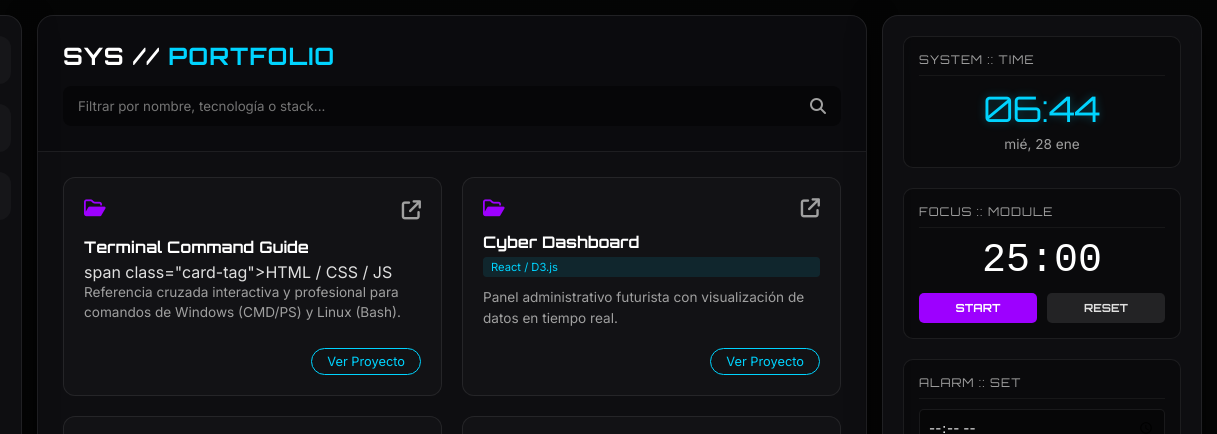
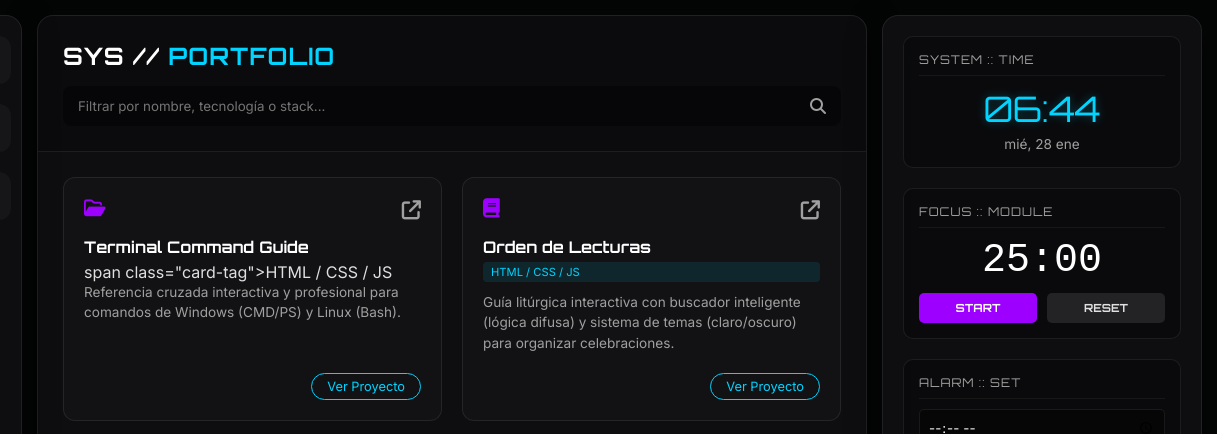
Before and after one commit to LucasMolina707/Digital-Portfolio, a plain HTML site: page index.html in a window 1280 px wide. Shown: the top 434 px of the page, 63-1280 px from the left. Drawn offline with Linux system fonts and the light colour scheme.

Commit message:
lecturas

```diff
--- a/index.html
+++ b/index.html
@@ -424,6 +424,20 @@
                             <p class="card-body">Referencia cruzada interactiva y profesional para comandos de Windows (CMD/PS) y Linux (Bash).</p>
 
                             <a href="https://command.inglucas.com.co/" target="_blank" rel="noopener noreferrer" class="card-btn">Ver Proyecto</a>
+                    </article>
+
+                    <article class="project-card" data-tags="html css js utility">
+                      <div class="card-head">
+                      <i class="fa-solid fa-book card-icon"></i>
+                      <a href="https://lecturas.inglucas.com.co/" target="_blank" rel="noopener noreferrer">
+                      <i class="fa-solid fa-arrow-up-right-from-square card-link"></i>
+                      </a>
+                      </div>
+                      <h3 class="card-title">Orden de Lecturas</h3>
+                      <span class="card-tag">HTML / CSS / JS</span>
+                      <p class="card-body">Guía litúrgica interactiva con buscador inteligente (lógica difusa) y sistema de temas (claro/oscuro) para organizar celebraciones.</p>
+
+                      <a href="https://lecturas.inglucas.com.co/" target="_blank" rel="noopener noreferrer" class="card-btn">Ver Proyecto</a>
                     </article>
 
                     <article class="project-card" data-tags="react frontend dashboard ui">
```
